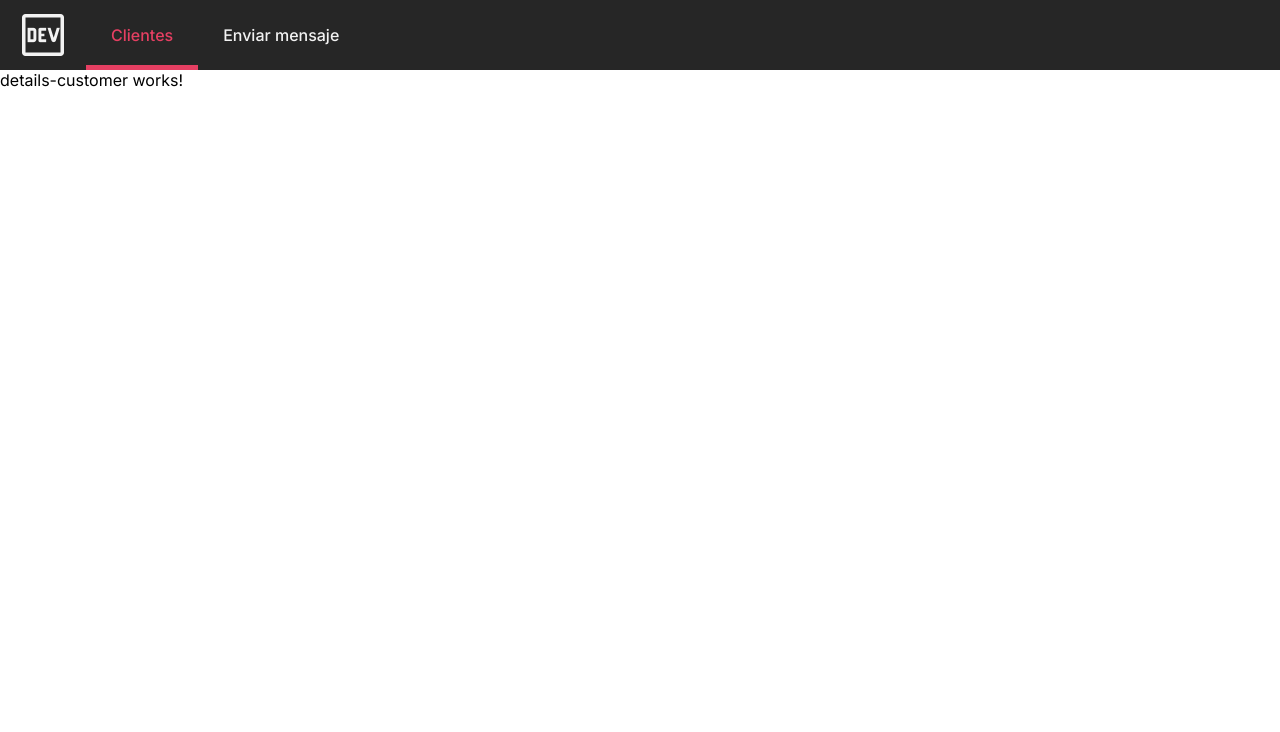
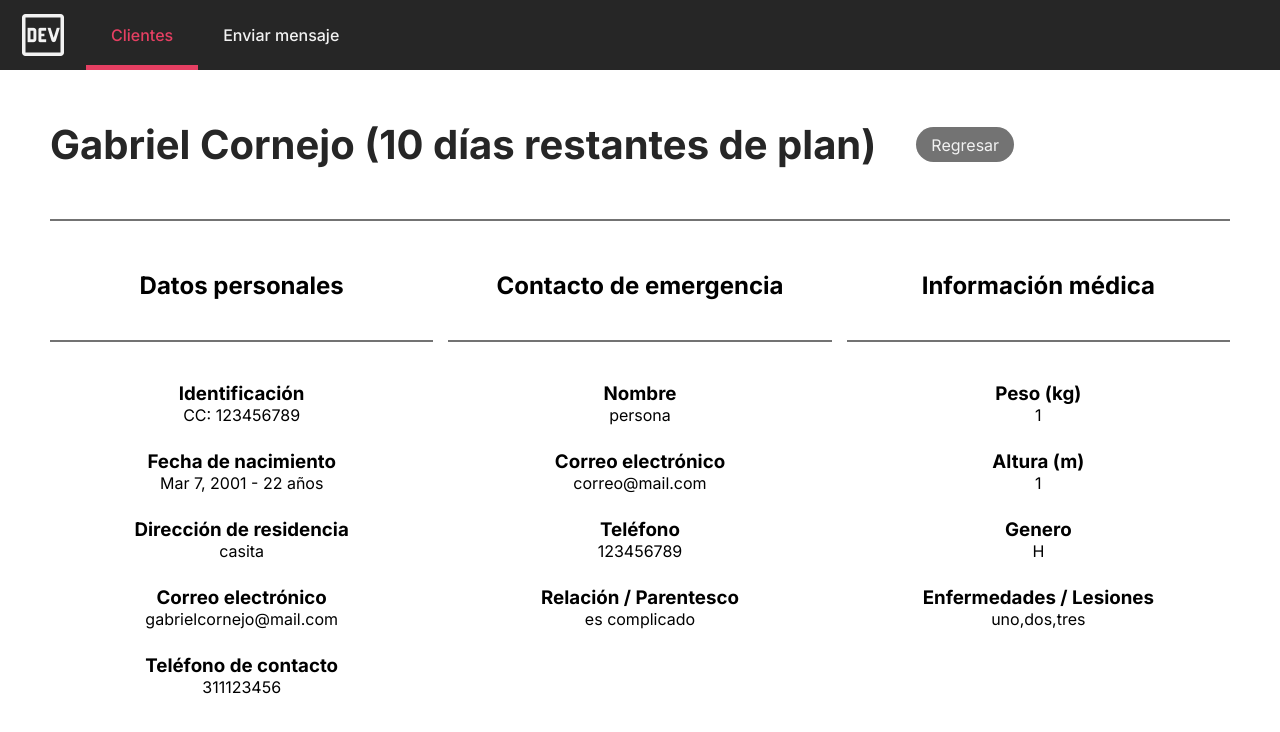
Before and after one commit to Shaamelo/frontend-fitcrm, an Angular app: page /customers/details/1 in a window 1280 px wide. Shown: the top 732 px of the page. Built offline with nearby package versions, Linux system fonts and the light colour scheme.

Commit message:
Customer detail

```diff
--- a/src/app/components/customers/details-customer/details-customer.component.html
+++ b/src/app/components/customers/details-customer/details-customer.component.html
@@ -1 +1,75 @@
-<p>details-customer works!</p>
+<div class="container">
+  <div class="title">
+    <h1>
+      {{ customer.name }} ({{ customer.remainingDays }} días restantes de plan)
+    </h1>
+    <a routerLink="/customers" class="big-button back-button">Regresar</a>
+  </div>
+  <hr />
+  <div class="customerInfo">
+    <div class="personalInfo">
+      <h2>Datos personales</h2>
+      <hr />
+      <div>
+        <h3>Identificación</h3>
+        <span>{{ customer.documentType }}: {{ customer.documentNumber }}</span>
+      </div>
+      <div>
+        <h3>Fecha de nacimiento</h3>
+        <span>{{ customer.birthDate | date }} - {{ customer.age }} años</span>
+      </div>
+      <div>
+        <h3>Dirección de residencia</h3>
+        <span> {{ customer.address }}</span>
+      </div>
+      <div>
+        <h3>Correo electrónico</h3>
+        <span>{{ customer.email }}</span>
+      </div>
+      <div>
+        <h3>Teléfono de contacto</h3>
+        <span>{{ customer.phone }}</span>
+      </div>
+    </div>
+    <div class="emergencyInfo">
+      <h2>Contacto de emergencia</h2>
+      <hr />
+      <div>
+        <h3>Nombre</h3>
+        <span>{{ customer.emergencyContact.name }}</span>
+      </div>
+      <div>
+        <h3>Correo electrónico</h3>
+        <span>{{ customer.emergencyContact.email }}</span>
+      </div>
+      <div>
+        <h3>Teléfono</h3>
+        <span>{{ customer.emergencyContact.phone }}</span>
+      </div>
+      <div>
+        <h3>Relación / Parentesco</h3>
+        <span>{{ customer.emergencyContact.relationship }}</span>
+      </div>
+    </div>
+    <div class="medicalInfo">
+      <h2>Información médica</h2>
+      <hr />
+      <div>
+        <h3>Peso (kg)</h3>
+        <span>{{ customer.medicInformation.weight }}</span>
+      </div>
+      <div>
+        <h3>Altura (m)</h3>
+        <span>{{ customer.medicInformation.height }}</span>
+      </div>
+      <div>
+        <h3>Genero</h3>
+        <span>{{ customer.medicInformation.gender }}</span>
+      </div>
+      <div>
+        <h3>Enfermedades / Lesiones</h3>
+        <span>{{ customer.medicInformation.diseases }}</span>
+      </div>
+    </div>
+  </div>
+</div>
--- a/src/app/components/customers/details-customer/details-customer.component.sass
+++ b/src/app/components/customers/details-customer/details-customer.component.sass
@@ -0,0 +1,14 @@
+.customerInfo
+  display: grid
+  grid-template-columns: repeat(3,1fr)
+  gap: 15px
+  hr
+    margin: 15px 0
+  .personalInfo, .emergencyInfo, .medicalInfo
+    display: flex
+    flex-direction: column
+    gap: 25px
+    text-align: center
+    div
+      display: flex
+      flex-direction: column
--- a/src/app/components/customers/details-customer/details-customer.component.ts
+++ b/src/app/components/customers/details-customer/details-customer.component.ts
@@ -1,10 +1,25 @@
-import { Component } from '@angular/core';
+import { CustomerService } from './../../../services/customer.service';
+import { Component, OnInit } from '@angular/core';
+import { ActivatedRoute } from '@angular/router';
+import { Customer } from 'src/app/types/Customer';
 
 @Component({
   selector: 'app-details-customer',
   templateUrl: './details-customer.component.html',
-  styleUrls: ['./details-customer.component.sass']
+  styleUrls: ['./details-customer.component.sass'],
 })
-export class DetailsCustomerComponent {
+export class DetailsCustomerComponent implements OnInit {
+  id: string | null;
 
+  customer: Customer = {} as Customer;
+
+  constructor(
+    private aRoute: ActivatedRoute,
+    private customersService: CustomerService
+  ) {
+    this.id = this.aRoute.snapshot.paramMap.get('id');
+  }
+  ngOnInit(): void {
+    this.customer = this.customersService.getCustomerInfo('1');
+  }
 }
--- a/src/app/services/customer.service.ts
+++ b/src/app/services/customer.service.ts
@@ -15,6 +15,33 @@ export class CustomerService {
   // getCustomers2(): Observable<any> {
   //   return this.http.get<Customer[]>(this.URL);
   // }
+
+  getCustomerInfo(id: string) {
+    return {
+      id: '1',
+      name: 'Gabriel Cornejo',
+      documentType: 'CC',
+      documentNumber: '123456789',
+      birthDate: new Date('2001-03-07').toISOString(),
+      age: 22,
+      address: 'casita',
+      email: 'gabrielcornejo@mail.com',
+      phone: 311123456,
+      remainingDays: 10,
+      emergencyContact: {
+        name: 'persona',
+        email: 'correo@mail.com',
+        phone: '123456789',
+        relationship: 'es complicado',
+      },
+      medicInformation: {
+        weight: 1,
+        height: 1,
+        gender: 'H',
+        diseases: ['uno', 'dos', 'tres'],
+      },
+    };
+  }
 
   getCustomers() {
     return [
```
